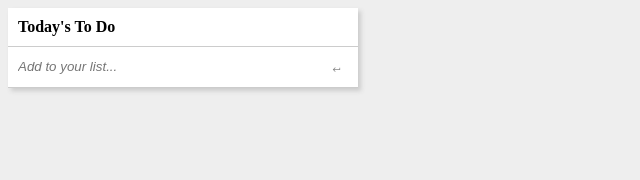
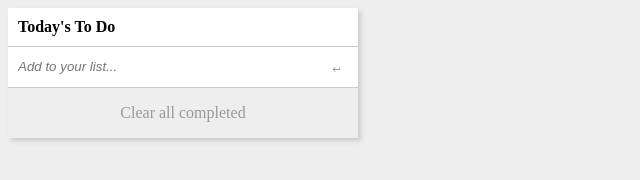
Before and after one commit to Retky/Mv-ToDoList, a website built with webpack: page src/index.html in a window 1280 px wide. Shown: the whole page, without its empty margins (0-640 px from the left). Built offline with nearby package versions, Linux system fonts and the light colour scheme.

Commit message:
Add 'clearComplete' button

```diff
--- a/src/index.html
+++ b/src/index.html
@@ -14,6 +14,9 @@
       </form>
       <ul id="todoList">
       </ul>
+      <div id="clear">
+        <p>Clear all completed</p>
+      </div>
     </div>
   </body>
 </html>
--- a/src/style.css
+++ b/src/style.css
@@ -55,6 +55,10 @@ h1 {
   width: 35px;
 }
 
+#enter:hover {
+  cursor: pointer;
+}
+
 .remove {
   height: 20px;
   width: 20px;
@@ -64,3 +68,21 @@ h1 {
 .remove img {
   height: 100%;
 }
+
+.remove img:hover {
+  cursor: pointer;
+}
+
+#clear {
+  display: flex;
+  justify-content: center;
+  align-items: center;
+  color: #999;
+  background: #eee;
+}
+
+#clear:hover {
+  color: #fff;
+  background: #bbb;
+  cursor: pointer;
+}
```
